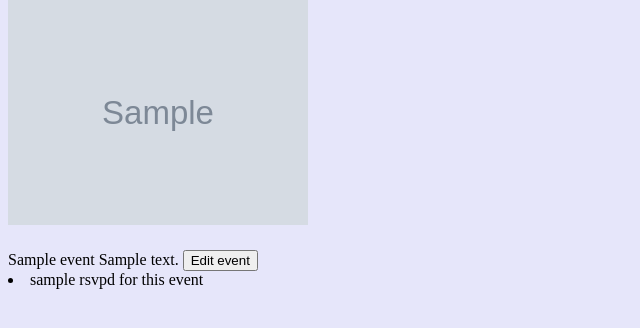
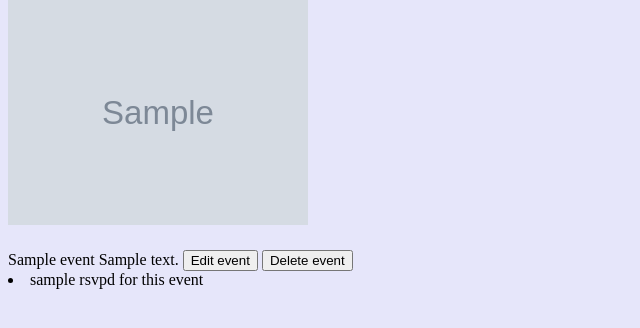
Before and after one commit to kobyrthr/unherd_app, a Django app: page /1/ in a window 1280 px wide. Shown: the part 26-354 px from the top of the page, without its empty margins (0-640 px from the left). Run offline with Django 4.2, Linux system fonts and the light colour scheme; tables that the repository leaves empty hold one stand-in row (values such as "Sample post"); grey boxes marked "Sample" are stand-in pictures.

Commit message:
delete route working for events

```diff
--- a/main_app/templates/event_detail.html
+++ b/main_app/templates/event_detail.html
@@ -12,6 +12,7 @@
     {{event.title}}
     {{event.description}}
 <a href="{% url 'event_update' pk=event.id %}"><button>Edit event</button></a>
+<a href="{% url 'event_delete' pk=event.id %}"><button>Delete event</button></a>
 <br>
     {% for rsvp in rsvps %}
 
--- a/main_app/templates/event_update.html
+++ b/main_app/templates/event_update.html
@@ -9,6 +9,6 @@
 		  {{form.as_p}}
 		<!--  Submit form  -->
 		  <input type="submit" value="Submit" />
-	</form>
+	</form><br>
 
 {% endblock %}
--- a/main_app/urls.py
+++ b/main_app/urls.py
@@ -14,6 +14,6 @@ urlpatterns = [
     path('new/',views.Event_Create.as_view(),name='event_create'),
     path('<int:pk>/', views.EventDetail.as_view(),name="event_detail"),
     path('<int:pk>/edit_event/', views.EventUpdate.as_view(),name= "event_update"),
-    # path('<int:pk>/delete_event/', views.EventDelete.as_view(),name= "event_delete"),
+    path('<int:pk>/delete_event/', views.EventDelete.as_view(),name= "event_delete"),
     path('profile/', views.ProfileView.as_view(), name='users-profile'),
     ]+ static(settings.MEDIA_URL, document_root=settings.MEDIA_ROOT)
--- a/main_app/views.py
+++ b/main_app/views.py
@@ -7,7 +7,7 @@ from django.shortcuts import render
 from django.contrib.auth.decorators import login_required
 from django.views.generic import View
 from django.views.generic.base import TemplateView
-from django.views.generic.edit import CreateView, UpdateView
+from django.views.generic.edit import CreateView, UpdateView, DeleteView
 from django.views.generic import DetailView
 from django.contrib.auth import authenticate, login, logout, get_user_model
 from django.contrib.auth.forms import UserCreationForm, AuthenticationForm
@@ -109,3 +109,10 @@ class EventUpdate(UpdateView):
     model = Event
     fields = ['img_2','img','title','description','genres']
     template_name = 'event_update.html'
+
+
+class EventDelete(DeleteView):
+    model = Event
+    fields = '__all__'
+    template_name="event_delete.html"
+    success_url = "/"
```
Also changed, not shown: main_app/templates/event_delete.html (added, +13 -0 lines).
